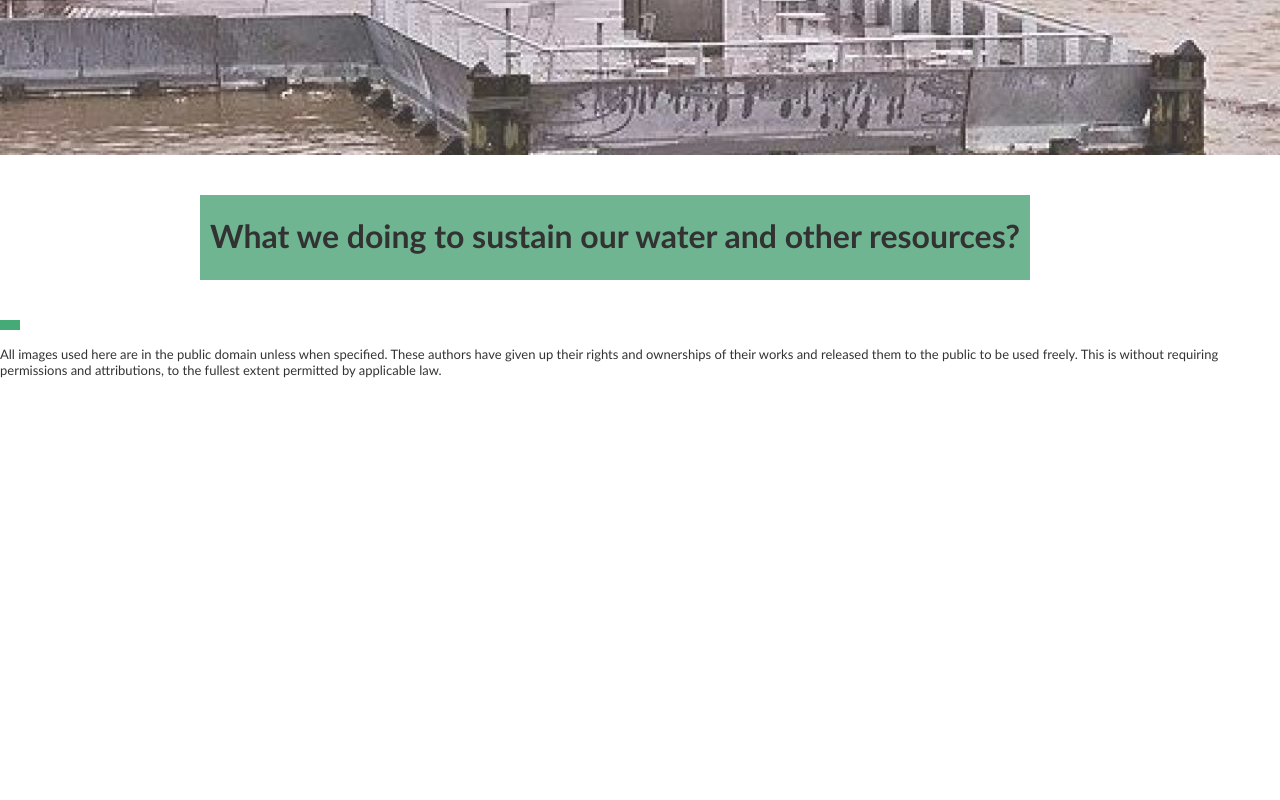
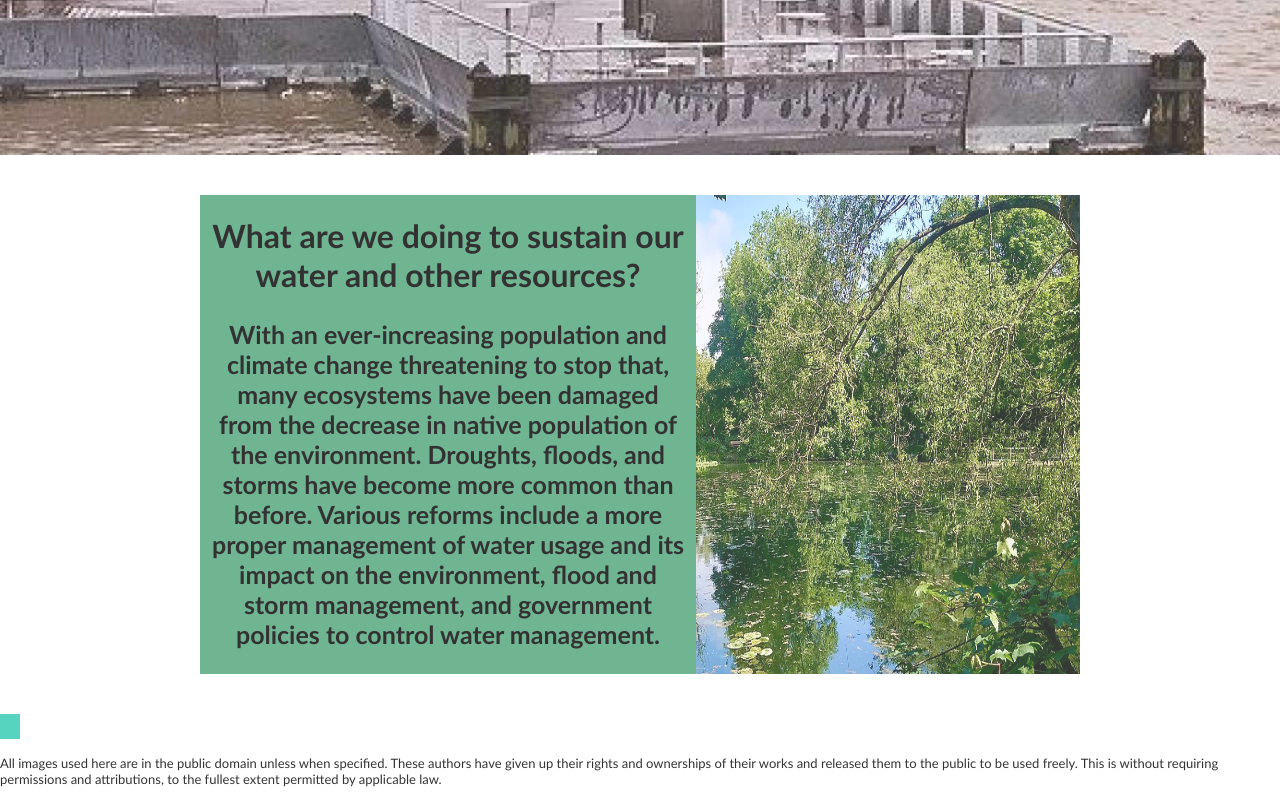
Before and after one commit to jljlspeedrunning/code_comp, a plain HTML site: page sustainability.html in a window 1280 px wide. Shown: the part 434-1234 px from the top of the page. Before the commit the page ends 825 px from the top, so only its background shows below. Drawn offline with Linux system fonts and the light colour scheme.

Commit message:
updated sutainability; Pranav, can you add some more on this page, please, 'cause I can't think of anything else?

```diff
--- a/sustainability.html
+++ b/sustainability.html
@@ -25,15 +25,19 @@
         <div class="side">
             <div class="left" style="background-color: rgb(77, 163, 120);">
                 <div class="textbox">
-                    <h1>What we doing to sustain our water and other resources?</h1>
-                    <h3></h3>
+                    <h1>What are we doing to sustain our water and other resources?</h1>
+                    <h3>With an ever-increasing population and climate change threatening to stop that, many ecosystems have been damaged from the decrease in native population of the environment. Droughts, floods, and storms have become more common than before. Various reforms include a more proper management of water usage and its impact on the environment, flood and storm management, and government policies to control water management.</h3>
                 </div>
             </div>
+            <img class="right" src="resources/pond.jpg" alt="pond">
         </div>
 
         <div class="side">
-            <div class="right" style="background-color: rgb(22, 151, 86)">
-                <div class="textbox"></div>
+            <div class="right" style="background-color: rgb(45, 202, 176)">
+                <div class="textbox">
+                    <h1></h1>
+                    <h3></h3>
+                </div>
             </div>
         </div>
 
```
Also changed, not shown: resources/pond.jpg (added).
